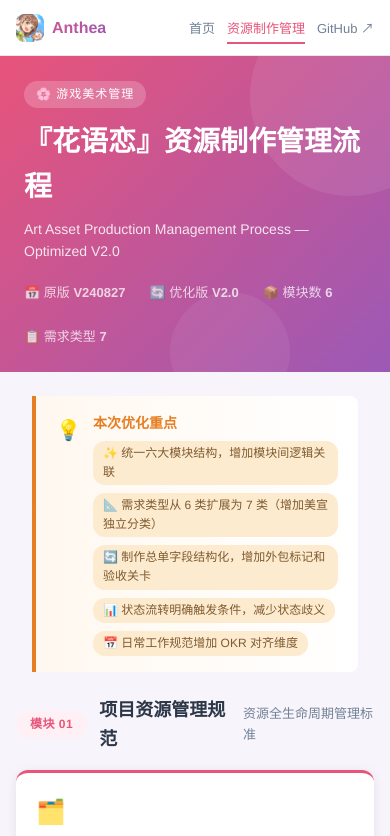
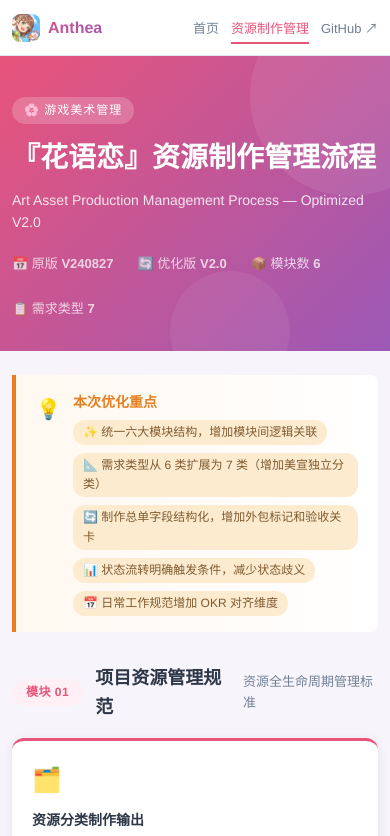
Before and after one commit to ProMarkel/anthea, a plain HTML site: page resource-management-process.html in a window 390 px wide. Shown: the top 836 px of the page. Drawn offline with Linux system fonts and the light colour scheme.

Commit message:
Adjust content width to 1440px

```diff
--- a/resource-management-process.html
+++ b/resource-management-process.html
@@ -35,11 +35,21 @@
     line-height: 1.6;
   }
 
+  /* === CONTAINER === */
+  .container {
+    max-width: 1440px;
+    margin: 0 auto;
+    padding: 0 32px;
+  }
+  .container-fluid {
+    width: 100%;
+  }
+
   /* === HEADER === */
   .header {
     background: linear-gradient(135deg, #E8547A 0%, #9B59B6 100%);
     color: white;
-    padding: 40px 48px 32px;
+    padding: 40px 0 32px;
     position: relative;
     overflow: hidden;
   }
@@ -80,7 +90,6 @@
   .optimize-banner {
     background: linear-gradient(90deg, #fff8f0 0%, #fff 100%);
     border-left: 4px solid var(--orange);
-    margin: 24px 32px;
     padding: 16px 20px;
     border-radius: 0 8px 8px 0;
     display: flex; align-items: flex-start; gap: 12px;
@@ -94,8 +103,7 @@
     padding: 3px 10px; border-radius: 12px;
   }
 
-  /* === MAIN LAYOUT === */
-  .main { padding: 0 32px 48px; }
+  /* === MAIN LAYOUT (deprecated, using .container now) === */
 
   /* === SECTION === */
   .section { margin-bottom: 32px; }
@@ -341,11 +349,11 @@
   @media (max-width: 900px) {
     .card-grid-3, .card-grid-4, .req-type-grid, .three-col { grid-template-columns: 1fr 1fr; }
     .two-col { grid-template-columns: 1fr; }
-    .header { padding: 24px; }
-    .main { padding: 0 16px 32px; }
+    .container { padding: 0 16px; }
   }
   @media (max-width: 600px) {
     .card-grid-2, .card-grid-3, .card-grid-4, .req-type-grid { grid-template-columns: 1fr; }
+    .container { padding: 0 12px; }
   }
 
   /* === NAVBAR === */
@@ -354,8 +362,6 @@
     background: rgba(255,255,255,0.95);
     backdrop-filter: blur(12px);
     border-bottom: 1px solid var(--border);
-    padding: 0 32px;
-    display: flex; align-items: center; gap: 32px;
     height: 56px;
   }
   .nav-brand {
@@ -393,7 +399,7 @@
   .nav-links a.active { border-bottom-color: var(--pink); }
 
   @media (max-width: 640px) {
-    .navbar { padding: 0 16px; gap: 16px; }
+    .navbar .container { padding: 0 12px; }
     .nav-links { gap: 12px; }
   }
 
@@ -408,16 +414,19 @@
 
 <!-- NAVBAR -->
 <nav class="navbar">
+  <div class="container" style="display:flex;align-items:center;height:100%;">
     <div class="nav-brand"><img src="icon.jpeg" class="nav-icon" alt="A" onerror="this.style.display='none';this.nextElementSibling.style.display='inline-flex'"><span class="nav-icon-fb">A</span> Anthea</div>
     <ul class="nav-links">
       <li><a href="index.html">首页</a></li>
       <li><a href="resource-management-process.html" class="active">资源制作管理</a></li>
       <li><a href="https://github.com/ProMarkel/anthea" target="_blank">GitHub ↗</a></li>
     </ul>
+  </div>
 </nav>
 
 <!-- HEADER -->
-<div class="header">
+<header class="header">
+  <div class="container">
     <div class="header-tag">🌸 游戏美术管理</div>
     <h1>『花语恋』资源制作管理流程</h1>
     <div class="header-sub">Art Asset Production Management Process — Optimized V2.0</div>
@@ -428,8 +437,10 @@
       <span>📋 需求类型 <strong>7</strong></span>
     </div>
   </div>
+</header>
 
 <!-- OPTIMIZE NOTICE -->
+<div class="container" style="padding-top:24px; padding-bottom:0;">
   <div class="optimize-banner">
     <div class="icon">💡</div>
     <div>
@@ -443,8 +454,9 @@
       </ul>
     </div>
   </div>
+</div>
 
-<div class="main">
+<div class="container" style="padding-top:32px; padding-bottom:48px;">
 
 <!-- ===== MODULE 1: 资源管理规范 ===== -->
 <div class="section">
@@ -1047,9 +1059,9 @@
   </div>
 </div>
 
-</div><!-- /main -->
+</div><!-- /container -->
 
-<div style="text-align:center; padding:24px; font-size:12px; color:var(--text-muted);">
+<div class="container" style="text-align:center; padding-top:24px; padding-bottom:24px; font-size:12px; color:var(--text-muted); border-top:1px solid var(--border);">
   『花语恋』资源制作管理流程 — 优化版 V2.0 &nbsp;·&nbsp; 基于 V240827 整理优化
 </div>
 
```
Lines whose indentation alone changed are shown as unchanged.
